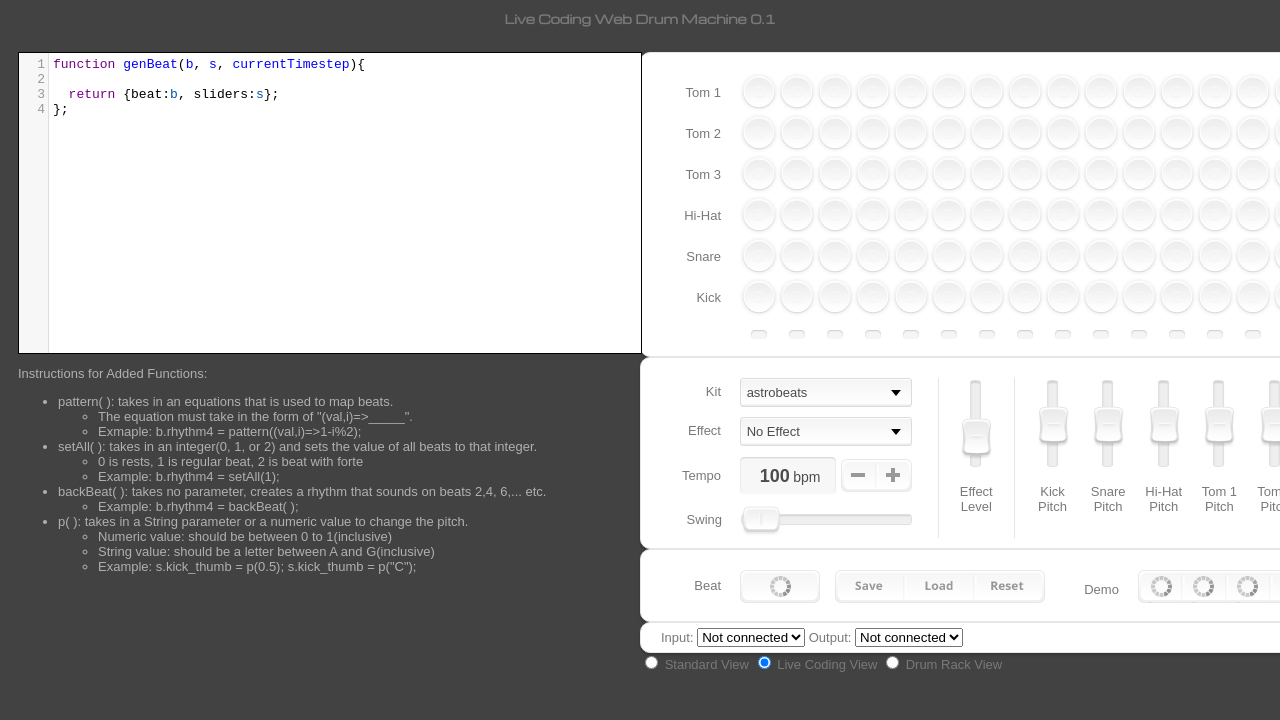
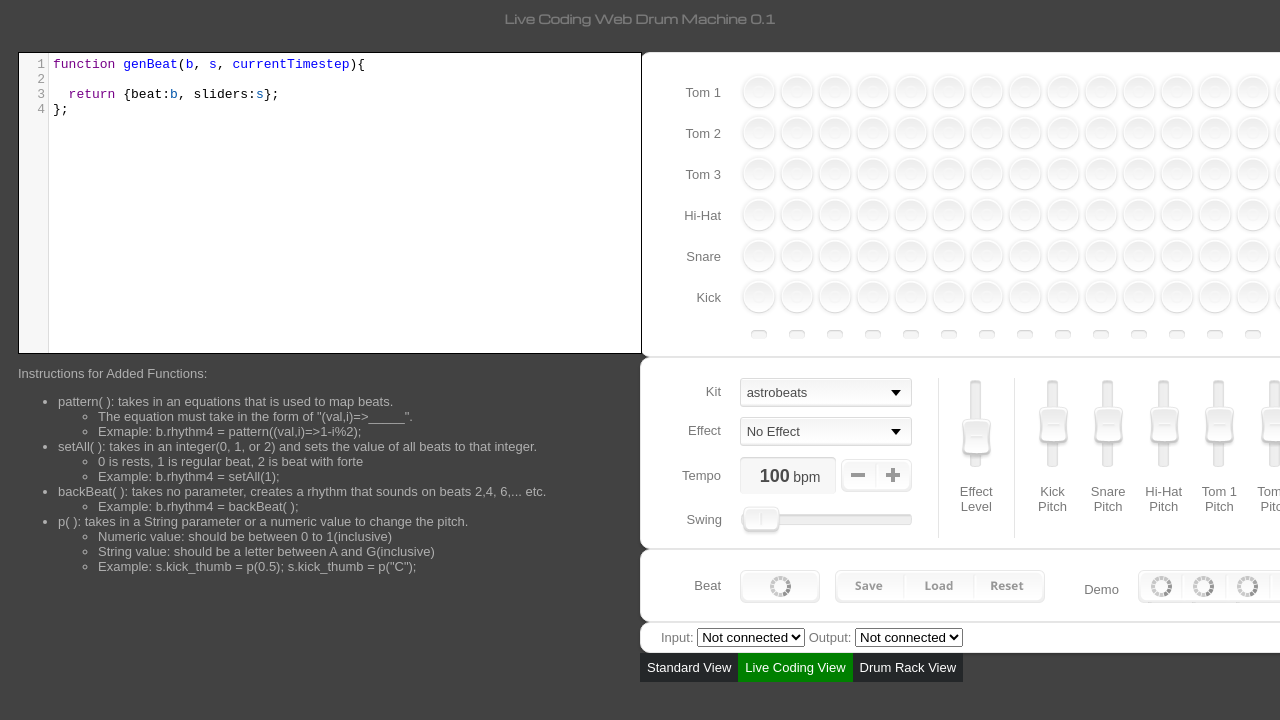
Before and after one commit to Barnard-PL-Labs/SequencerLiveCoding, a website: page index.html in a window 1280 px wide. Shown: the top 720 px of the page. Drawn offline with nearby package versions, Linux system fonts and the light colour scheme; no server answers; a web font is replaced by a local one.

Commit message:
Added Button Aesthetics

```diff
--- a/public/style/drummachine.css
+++ b/public/style/drummachine.css
@@ -320,3 +320,21 @@ img.preload { display: none; }
 	font-weight: lighter;
 	font-size: small;
 }
+
+.switch-toggle {
+	float: left;
+	background: #242729;
+}
+.switch-toggle input {
+	position: absolute;
+	opacity: 0;
+}
+.switch-toggle input + label {
+	padding: 7px;
+	float:left;
+	color: #fff;
+	cursor: pointer;
+}
+.switch-toggle input:checked + label {
+	background: green;
+}
```
